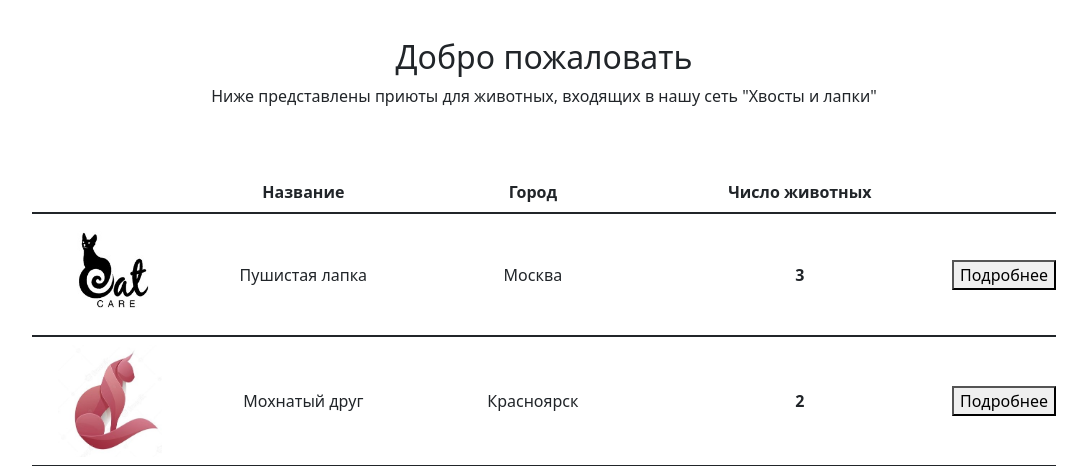
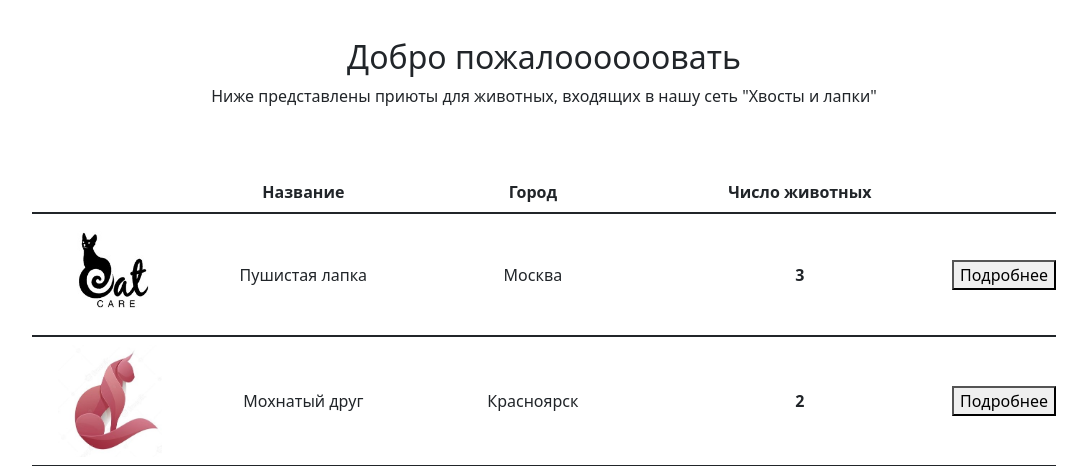
Before and after one commit to VMBush/RIP_5sem, a Django app: page /kittalog/ in a window 1280 px wide. Shown: the part 162-628 px from the top of the page, without its empty margins (96-1183 px from the left). Run offline with Django 3.2, Linux system fonts and the light colour scheme; data comes from the database, SQL or seed files in the repository.

Commit message:
тест

```diff
--- a/lab 4_5/kittalog/templates/kittalog/shelter_list.html
+++ b/lab 4_5/kittalog/templates/kittalog/shelter_list.html
@@ -10,7 +10,7 @@
 {% endblock header %}
 
 {% block content %}
-    <h2>Добро пожаловать</h2>
+    <h2>Добро пожалоооооовать</h2>
     <p>Ниже представлены приюты для животных, входящих в нашу сеть "Хвосты и лапки"</p>
 
     {% if shelter_list %}
```
